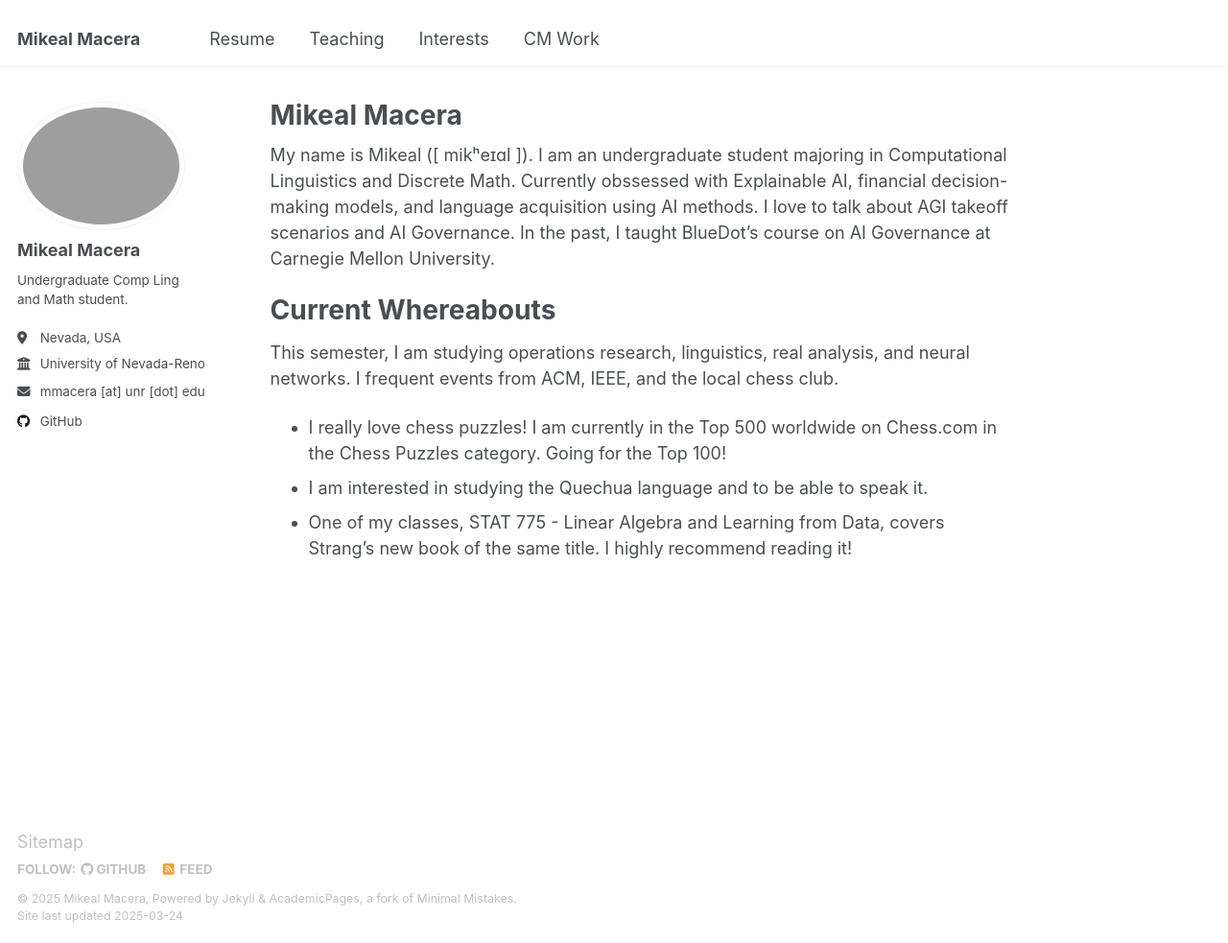
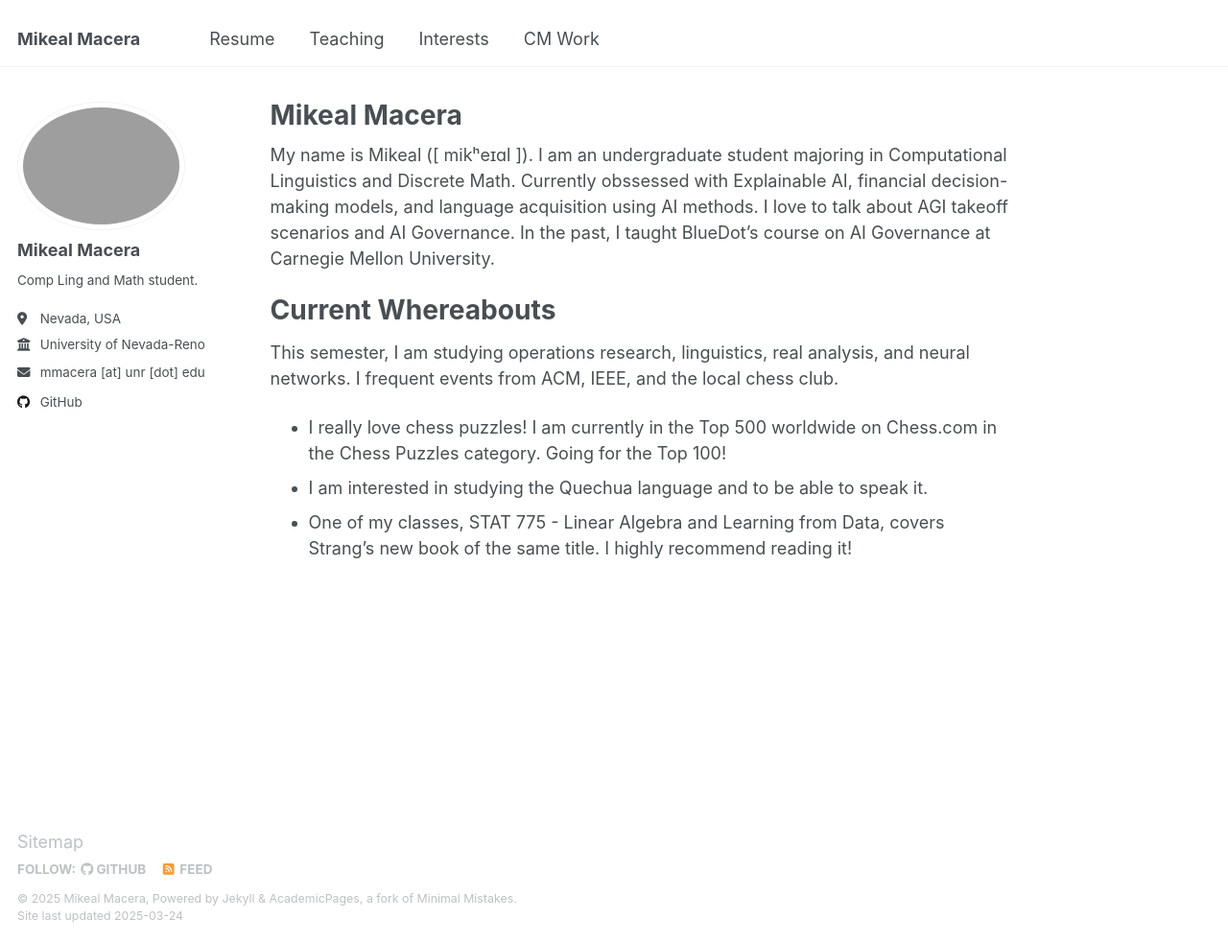
Before and after one commit to mikealmacera/mikealmacera.github.io, a Jekyll site: the page built from _pages/about.md, in a window 1280 px wide and 983 px high. Shown: the whole window at 96% size. Built offline with Jekyll 4.4.1, drawn with Linux system fonts in a browser that asks for light colours.

Commit message:
Update _config.yml

```diff
--- a/_config.yml
+++ b/_config.yml
@@ -25,7 +25,7 @@ author:
   avatar           : "profile.png"
   name             : "Mikeal Macera"
   pronouns         : # example: "she/her"
-  bio              : "Undergraduate Comp Ling and Math student."
+  bio              : "Comp Ling and Math student."
   location         : "Nevada, USA"
   employer         : "University of Nevada-Reno"
   uri              : # URL
```
